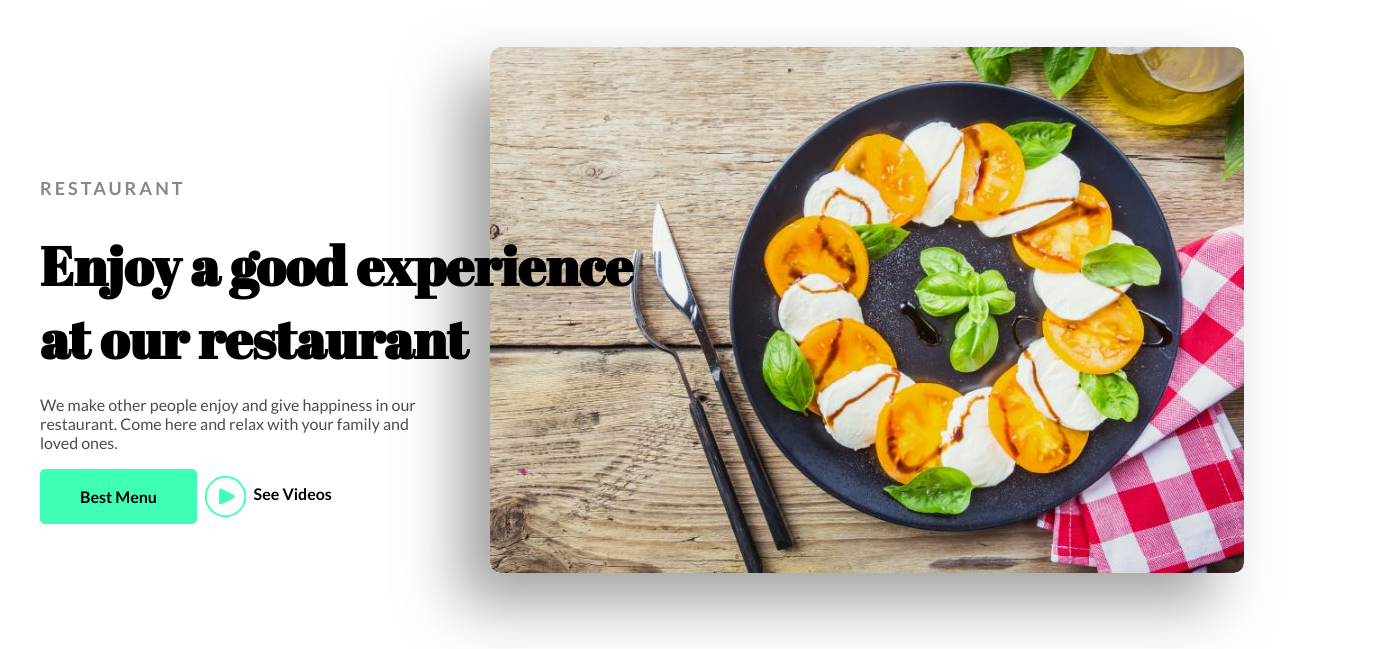
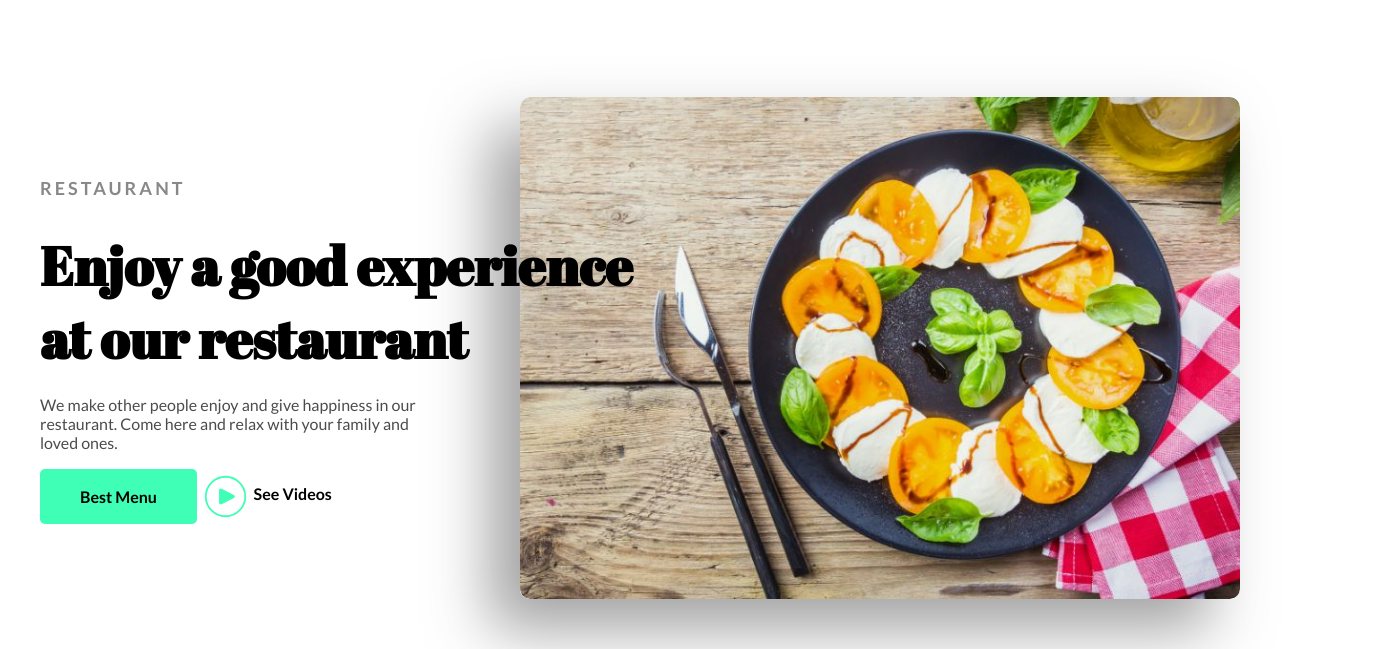
Before and after one commit to Eldaurim/axome, a website: page index.html in a window 1280 px wide. Shown: the part 111-760 px from the top of the page, 1394 px wide, since content can reach past the window. Drawn offline with nearby package versions, Linux system fonts and the light colour scheme.

Commit message:
swiper update

```diff
--- a/JS/swiper.js
+++ b/JS/swiper.js
@@ -1,6 +1,7 @@
 const swiper = new Swiper('.swiper', {
 
   slidesPerView: 1,
+  spaceBetween: 20,
 
   breakpoints: {
      768: {
--- a/sass/components/bestMenu.scss
+++ b/sass/components/bestMenu.scss
@@ -22,10 +22,6 @@
 
   & .cardSection {
     display: flex;
-
-    & .card-center {
-      margin: 0 20px;
-    }
   }
 
   & a {
--- a/sass/components/restaurant.scss
+++ b/sass/components/restaurant.scss
@@ -17,8 +17,9 @@
     & img{
       position: relative;
       z-index: 0;
-      right: 150px;
-      bottom: 50px;
+      right: 120px;
+      bottom: 0px;
+      width: 120%;
       margin: 100px 0 0 0;
       box-shadow: -30px 30px 60px $color-shadow;
       border-radius: 10px;
```
Also changed, not shown: public/css/style.css, 1 other file.
